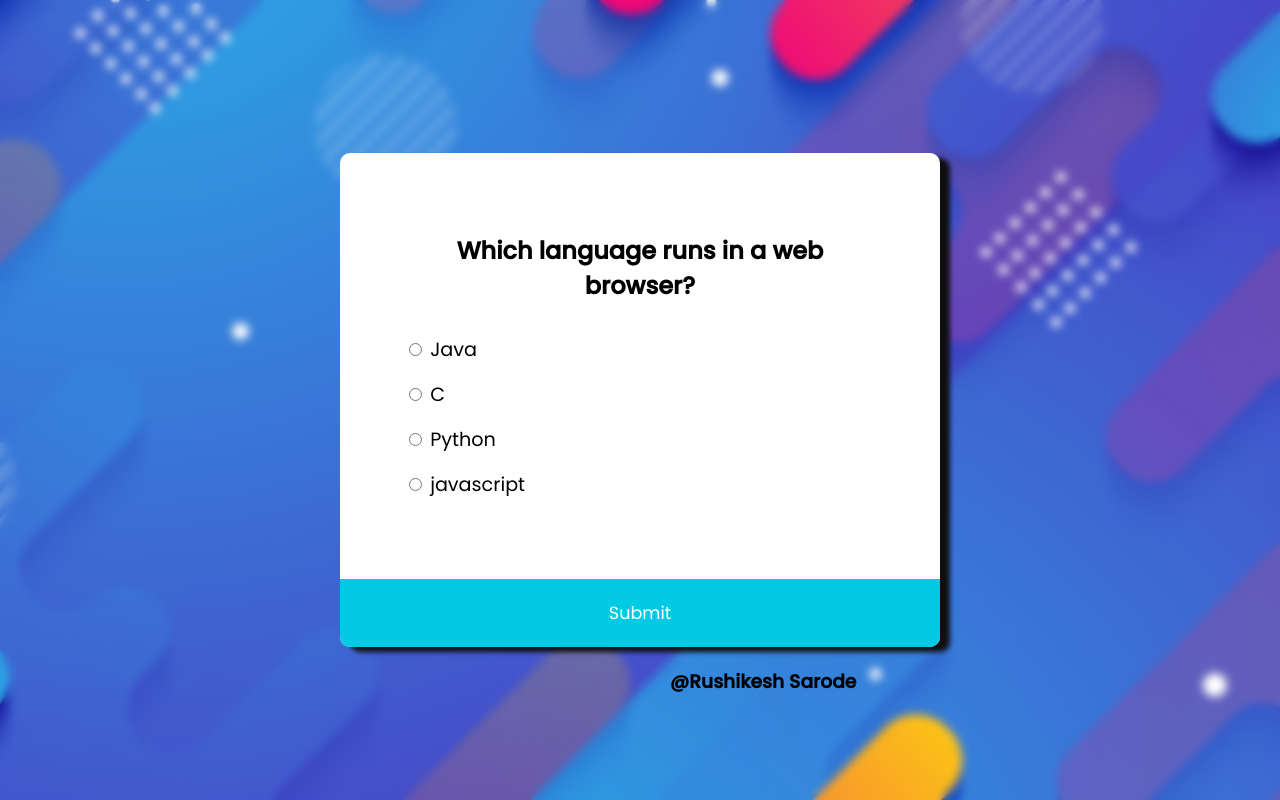
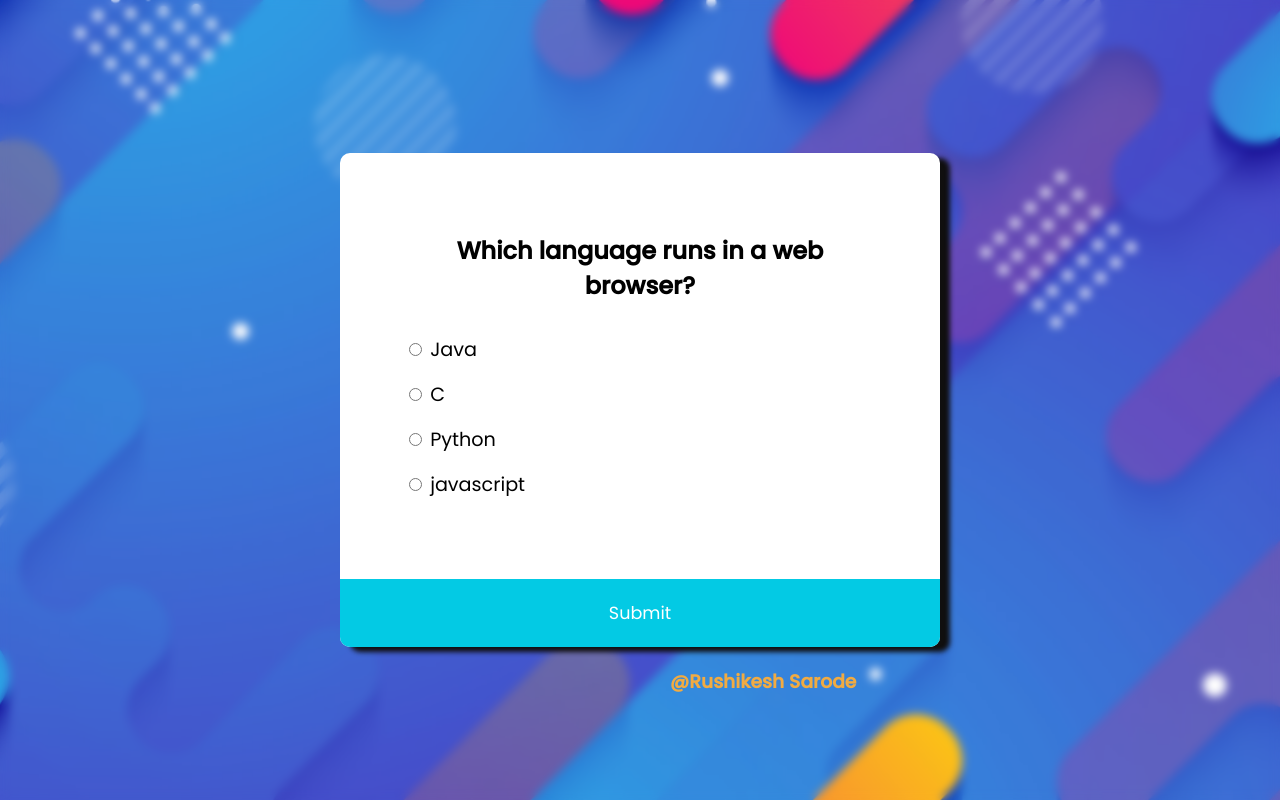
Before and after one commit to rushikeshs001/Quiz-App, a plain HTML site: page index.html in a window 1280 px wide. Drawn offline with Linux system fonts and the light colour scheme.

Commit message:
Update style.css

```diff
--- a/style.css
+++ b/style.css
@@ -73,6 +73,7 @@ button:focus{
   position: absolute;
   left: 670px;
   margin-top: 20px;
+  color: rgb(241, 171, 66);
 }
 @media (max-width: 720px) {
   .quiz-container{
```
